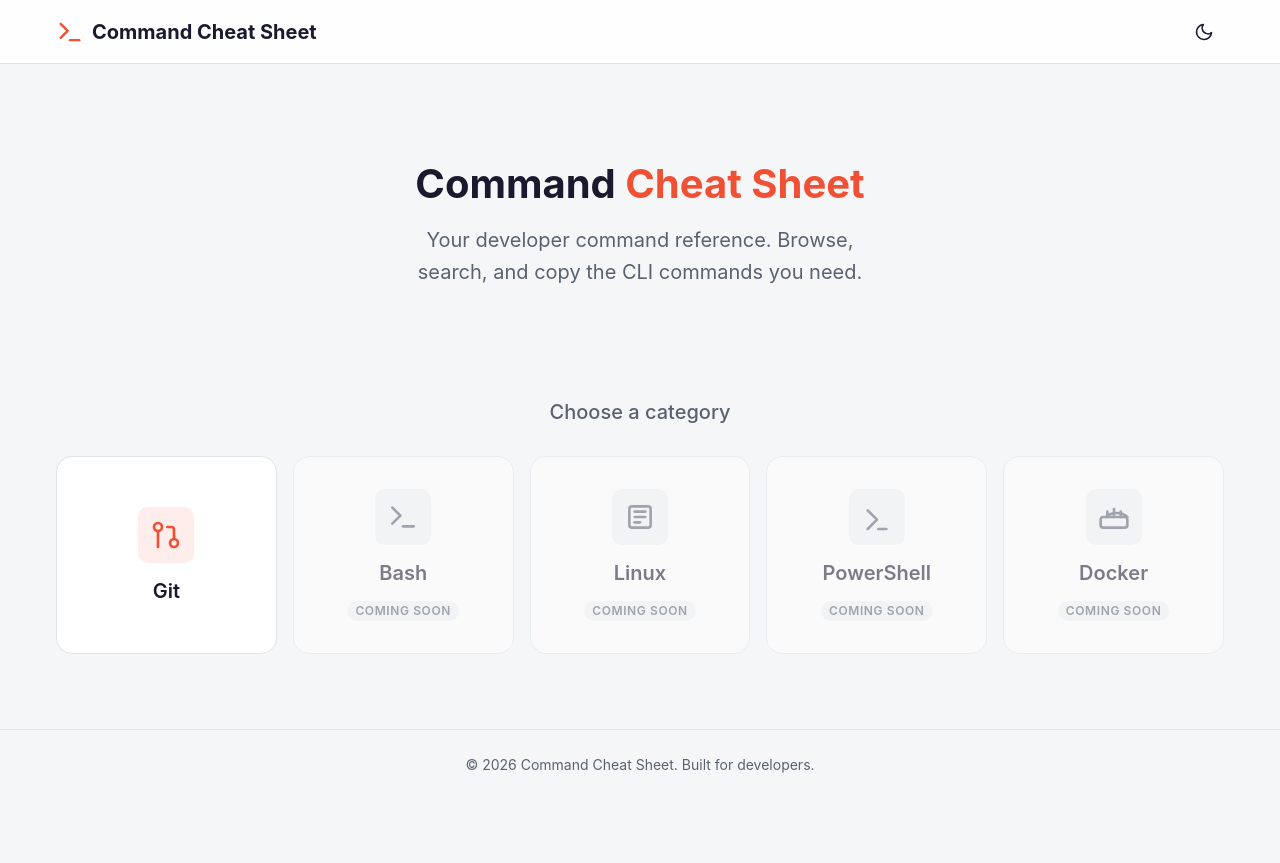
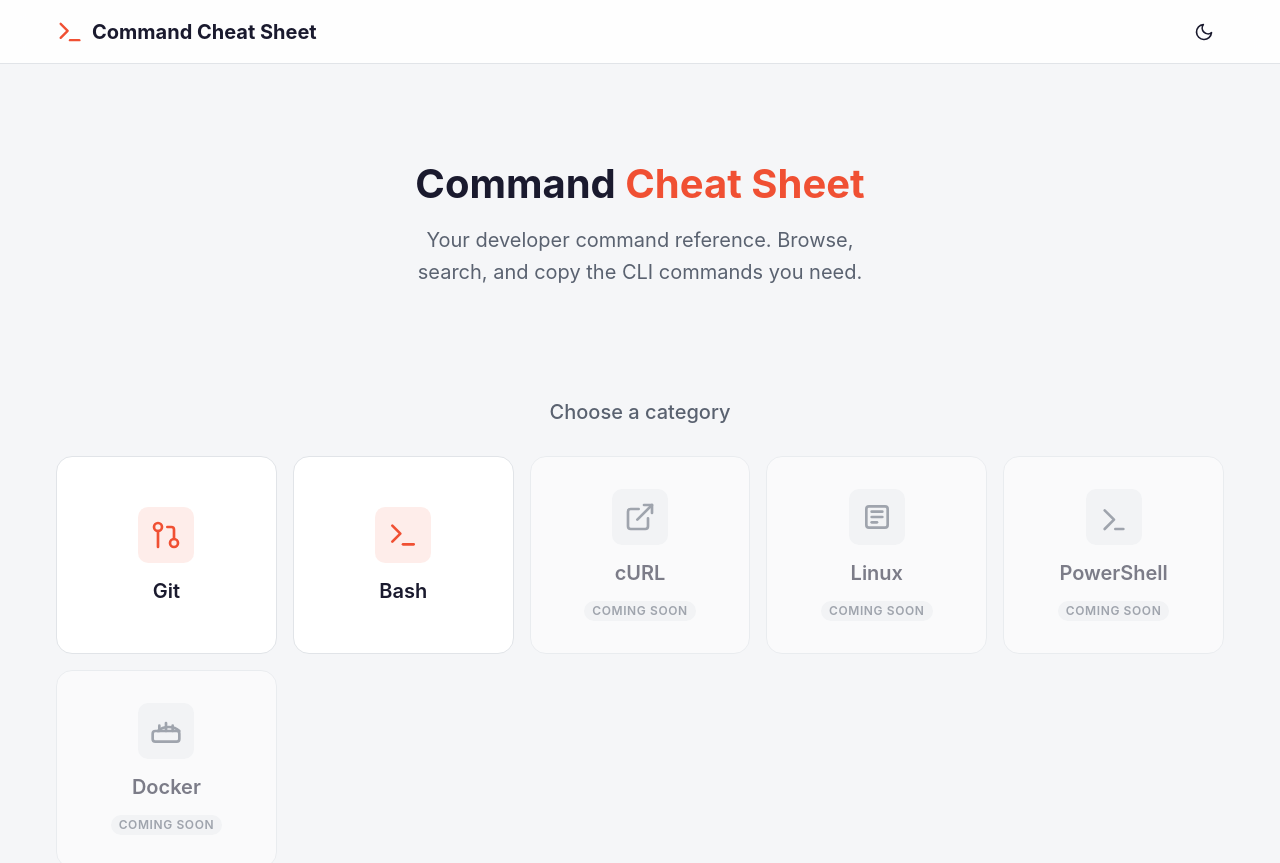
Before and after one commit to tamaskovacs0408/cmd-cheet-sheet, a React (Vite) app: page / in a window 1280 px wide. Shown: the top 863 px of the page. Before the commit the page ends 800 px from the top, so only its background shows below. Built offline with nearby package versions, Linux system fonts and the light colour scheme.

Commit message:
Enable Bash category and add it to commands by category

```diff
--- a/src/data/index.ts
+++ b/src/data/index.ts
@@ -1,9 +1,11 @@
 import type { Category, CategorySlug, Command } from "./types";
 import { gitCommands } from "./git.commands";
+import { bashCommands } from "./bash.commands";
 
 export const categories: Category[] = [
   { slug: "git", label: "Git", icon: "git", available: true },
-  { slug: "bash", label: "Bash", icon: "bash", available: false },
+  { slug: "bash", label: "Bash", icon: "bash", available: true },
+  { slug: "curl", label: "cURL", icon: "curl", available: false },
   { slug: "linux", label: "Linux", icon: "linux", available: false },
   {
     slug: "powershell",
@@ -16,4 +18,5 @@ export const categories: Category[] = [
 
 export const commandsByCategory: Partial<Record<CategorySlug, Command[]>> = {
   git: gitCommands,
+  bash: bashCommands,
 };
```
